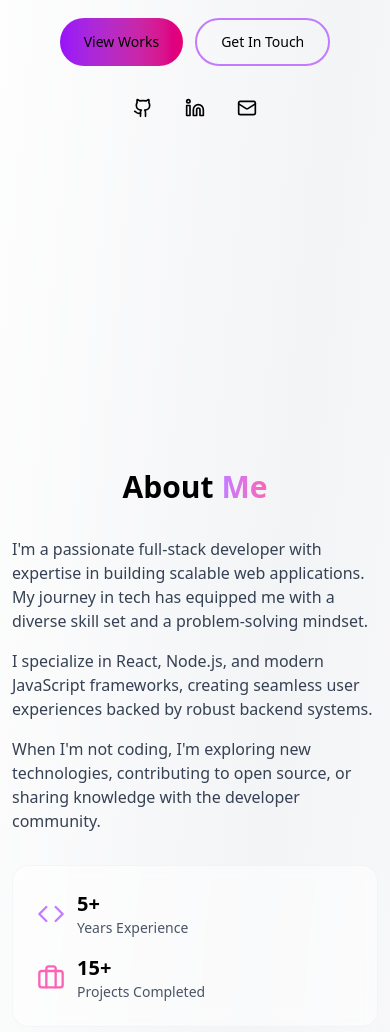
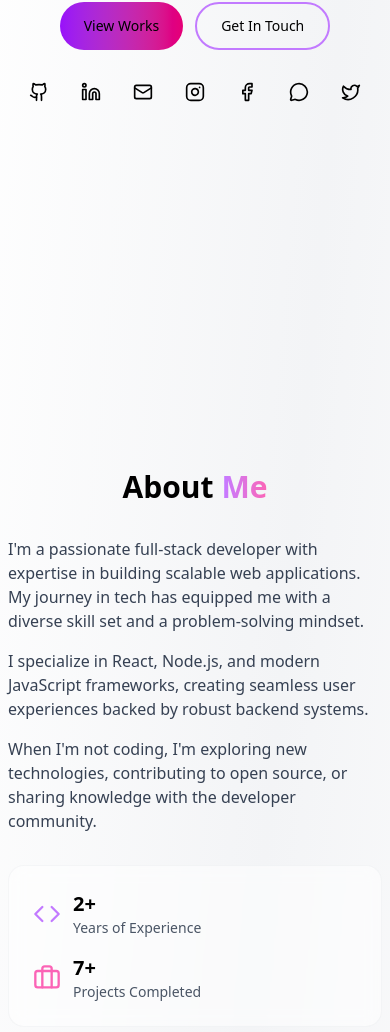
Before and after one commit to mojjam07/ShowRoom, a React (Vite) app: page / in a window 390 px wide. Shown: the part 518-1550 px from the top of the page. Built offline with nearby package versions, Linux system fonts and the light colour scheme; no server answers.

Commit message:
removed skills level

```diff
--- a/src/components/About.jsx
+++ b/src/components/About.jsx
@@ -3,7 +3,7 @@ import { Code, Briefcase } from 'lucide-react';
 
 const About = () => {
   return (
-    <section id="about" className="min-h-screen flex items-center px-3 xs:px-4 sm:px-6 lg:px-8 py-12 xs:py-16 sm:py-20">
+    <section id="about" className="min-h-screen flex items-center px-2 xs:px-3 sm:px-4 lg:px-6 py-8 xs:py-12 sm:py-16">
       <div className="max-w-8xl mx-auto w-full">
         <h2 className="text-3xl xs:text-4xl sm:text-4xl md:text-5xl font-bold mb-8 xs:mb-10 sm:mb-12 text-center">
           About <span className="bg-gradient-to-r from-purple-400 to-pink-400 bg-clip-text text-transparent">Me</span>
@@ -27,14 +27,14 @@ const About = () => {
             <div className="flex items-center gap-3 xs:gap-4 mb-4 xs:mb-6">
               <Code className="text-purple-400 flex-shrink-0 xs:w-8 xs:h-8" size={28} />
               <div>
-                <h3 className="text-xl xs:text-2xl font-bold">5+</h3>
-                <p className="text-sm xs:text-base text-gray-600 dark:text-gray-400">Years Experience</p>
+                <h3 className="text-xl xs:text-2xl font-bold">2+</h3>
+                <p className="text-sm xs:text-base text-gray-600 dark:text-gray-400">Years of Experience</p>
               </div>
             </div>
             <div className="flex items-center gap-3 xs:gap-4">
               <Briefcase className="text-pink-400 flex-shrink-0 xs:w-8 xs:h-8" size={28} />
               <div>
-                <h3 className="text-xl xs:text-2xl font-bold">15+</h3>
+                <h3 className="text-xl xs:text-2xl font-bold">7+</h3>
                 <p className="text-sm xs:text-base text-gray-600 dark:text-gray-400">Projects Completed</p>
               </div>
             </div>
--- a/src/components/Contact.jsx
+++ b/src/components/Contact.jsx
@@ -3,7 +3,7 @@ import { Send } from 'lucide-react';
 
 const Contact = ({ formData, setFormData, formStatus, handleSubmit }) => {
   return (
-    <section id="contact" className="min-h-screen flex items-center px-3 xs:px-4 sm:px-6 lg:px-8 py-12 xs:py-16 sm:py-20">
+    <section id="contact" className="min-h-screen flex items-center px-2 xs:px-3 sm:px-4 lg:px-6 py-8 xs:py-12 sm:py-16">
       <div className="max-w-4xl mx-auto w-full">
         <h2 className="text-3xl xs:text-4xl sm:text-4xl md:text-5xl font-bold mb-8 xs:mb-10 sm:mb-12 text-center">
           Get In <span className="bg-gradient-to-r from-purple-400 to-pink-400 bg-clip-text text-transparent">Touch</span>
--- a/src/components/Hero.jsx
+++ b/src/components/Hero.jsx
@@ -1,10 +1,10 @@
 import React from 'react';
-import { Github, Linkedin, Mail } from 'lucide-react';
+import { Github, Linkedin, Mail, Instagram, Facebook, MessageCircle, Twitter } from 'lucide-react';
 import profileImg from '../assets/profile.png';
 
 const Hero = ({ scrollTo }) => {
   return (
-    <section id="home" className="min-h-screen flex items-center justify-center px-3 xs:px-4 sm:px-6 lg:px-8 pt-14 xs:pt-16">
+    <section id="home" className="min-h-screen flex items-center justify-center px-2 xs:px-3 sm:px-4 lg:px-6 pt-6 xs:pt-8">
       <div className="text-center max-w-4xl mx-auto w-full">
         <div className="mb-6 xs:mb-8 relative">
           <div className="w-24 h-24 xs:w-28 xs:h-28 sm:w-32 sm:h-32 mx-auto rounded-full bg-gradient-to-br from-purple-500 to-pink-500 p-1">
@@ -34,7 +34,7 @@ const Hero = ({ scrollTo }) => {
             Get In Touch
           </button>
         </div>
-        <div className="flex gap-4 xs:gap-6 justify-center mt-6 xs:mt-8">
+        <div className="flex gap-4 xs:gap-6 justify-center mt-6 xs:mt-8 flex-wrap">
           <a href="https://github.com/mojjam07" className="hover:text-purple-400 transition-colors touch-target focus-ring p-2">
             <Github size={20} className="xs:w-6 xs:h-6" />
           </a>
@@ -44,6 +44,18 @@ const Hero = ({ scrollTo }) => {
           <a href="mailto:mojjam07@gmail.com" className="hover:text-purple-400 transition-colors touch-target focus-ring p-2">
             <Mail size={20} className="xs:w-6 xs:h-6" />
           </a>
+          <a href="https://instagram.com/yourusername" className="hover:text-purple-400 transition-colors touch-target focus-ring p-2">
+            <Instagram size={20} className="xs:w-6 xs:h-6" />
+          </a>
+          <a href="https://facebook.com/yourusername" className="hover:text-purple-400 transition-colors touch-target focus-ring p-2">
+            <Facebook size={20} className="xs:w-6 xs:h-6" />
+          </a>
+          <a href="https://wa.me/yourphonenumber" className="hover:text-purple-400 transition-colors touch-target focus-ring p-2">
+            <MessageCircle size={20} className="xs:w-6 xs:h-6" />
+          </a>
+          <a href="https://twitter.com/yourusername" className="hover:text-purple-400 transition-colors touch-target focus-ring p-2">
+            <Twitter size={20} className="xs:w-6 xs:h-6" />
+          </a>
         </div>
       </div>
     </section>
--- a/src/components/Projects.jsx
+++ b/src/components/Projects.jsx
@@ -3,7 +3,7 @@ import { Code, ExternalLink } from 'lucide-react';
 
 const Projects = ({ projects }) => {
   return (
-    <section id="projects" className="min-h-screen flex items-center px-3 xs:px-4 sm:px-6 lg:px-8 py-12 xs:py-16 sm:py-20">
+    <section id="projects" className="min-h-screen flex items-center px-2 xs:px-3 sm:px-4 lg:px-6 py-8 xs:py-12 sm:py-16">
       <div className="max-w-9xl mx-auto w-full">
         <h2 className="text-3xl xs:text-4xl sm:text-4xl md:text-5xl font-bold mb-8 xs:mb-10 sm:mb-12 text-center">
           Featured <span className="bg-gradient-to-r from-purple-400 to-pink-400 bg-clip-text text-transparent">Projects</span>
--- a/src/components/Skills.jsx
+++ b/src/components/Skills.jsx
@@ -1,32 +1,41 @@
 import React from 'react';
 
 const Skills = ({ skills }) => {
+  // Group skills by category
+  const groupedSkills = skills.reduce((acc, skill) => {
+    if (!acc[skill.category]) {
+      acc[skill.category] = [];
+    }
+    acc[skill.category].push(skill);
+    return acc;
+  }, {});
+
   return (
-    <section id="skills" className="min-h-screen flex items-center px-3 xs:px-4 sm:px-6 lg:px-8 py-12 xs:py-16 sm:py-20">
+    <section id="skills" className="min-h-screen flex items-center px-2 xs:px-3 sm:px-4 lg:px-6 py-8 xs:py-12 sm:py-16">
       <div className="max-w-8xl mx-auto w-full">
         <h2 className="text-3xl xs:text-4xl sm:text-4xl md:text-5xl font-bold mb-8 xs:mb-10 sm:mb-12 text-center">
           My <span className="bg-gradient-to-r from-purple-400 to-pink-400 bg-clip-text text-transparent">Skills</span>
         </h2>
-        <div className="grid grid-cols-1 sm:grid-cols-2 lg:grid-cols-3 xl:grid-cols-4 gap-4 xs:gap-6">
-          {skills.length === 0 ? (
-            <p className="text-center text-gray-600 dark:text-gray-400 col-span-full">No skills available.</p>
-          ) : (
-            skills.map(skill => (
-            <div key={skill.id} className="bg-white/50 dark:bg-slate-800/50 backdrop-blur-sm p-4 xs:p-6 rounded-xl border border-gray-300/20 dark:border-purple-500/20 hover:border-purple-400 dark:hover:border-purple-500/50 transition-all">
-              <div className="flex justify-between mb-2">
-                <span className="font-semibold text-sm xs:text-base">{skill.name}</span>
-                <span className="text-purple-400 text-sm xs:text-base">{skill.level}%</span>
+        {Object.keys(groupedSkills).length === 0 ? (
+          <p className="text-center text-gray-600 dark:text-gray-400">No skills available.</p>
+        ) : (
+          <div className="space-y-6 xs:space-y-8 sm:space-y-10">
+            {Object.entries(groupedSkills).map(([category, categorySkills]) => (
+              <div key={category} className="bg-white/50 dark:bg-slate-800/50 backdrop-blur-sm p-6 xs:p-8 rounded-xl border border-gray-300/20 dark:border-purple-500/20">
+                <h3 className="text-xl xs:text-2xl sm:text-3xl font-semibold mb-4 xs:mb-6 capitalize text-center">
+                  {category}
+                </h3>
+                <div className="grid grid-cols-2 sm:grid-cols-3 lg:grid-cols-4 xl:grid-cols-5 gap-3 xs:gap-4">
+                  {categorySkills.map(skill => (
+                    <div key={skill.id} className="bg-white/30 dark:bg-slate-700/50 p-3 xs:p-4 rounded-lg border border-gray-200/30 dark:border-purple-400/30 hover:border-purple-400 dark:hover:border-purple-500/50 transition-all text-center">
+                      <span className="font-medium text-sm xs:text-base">{skill.name}</span>
+                    </div>
+                  ))}
+                </div>
               </div>
-              <div className="w-full bg-gray-300 dark:bg-slate-700 rounded-full h-2 xs:h-3 overflow-hidden">
-                <div
-                  className="h-full bg-gradient-to-r from-purple-500 to-pink-500 rounded-full transition-all duration-1000"
-                  style={{ width: `${skill.level}%` }}
-                ></div>
-              </div>
-            </div>
-            ))
-          )}
-        </div>
+            ))}
+          </div>
+        )}
       </div>
     </section>
   );
```
Also changed, not shown: src/components/admin/SkillsAdmin.jsx (+4 -16 lines).
